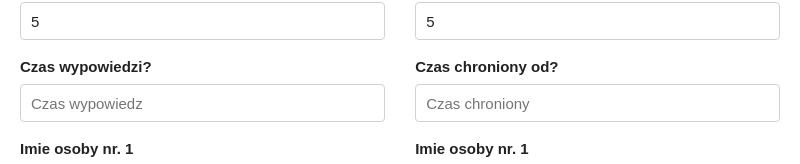
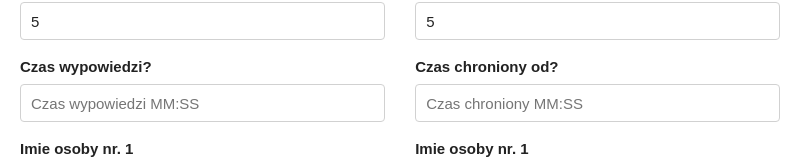
Before and after one commit to mati2251/debate-tool, an Electron app: page index.html in a window 800 px wide. Shown: the part 209-373 px from the top of the page. Drawn offline with Linux system fonts and the light colour scheme.

Commit message:
add MM:SS to time placeholder

```diff
--- a/index.html
+++ b/index.html
@@ -32,12 +32,12 @@
         <div class="row">
             <div class="six columns">
                 <label for="time">Czas wypowiedzi? </label>
-                <input class="u-full-width" type="text" placeholder="Czas wypowiedz" id="time"
+                <input class="u-full-width" type="text" placeholder="Czas wypowiedzi MM:SS" id="time"
                     onkeydown="if (event.keyCode === 13) document.getElementById('blockTime').focus()">
             </div>
             <div class="six columns">
                 <label for="blockTime">Czas chroniony od?</label>
-                <input class="u-full-width" type="text" placeholder="Czas chroniony" id="blockTime"
+                <input class="u-full-width" type="text" placeholder="Czas chroniony MM:SS" id="blockTime"
                     onkeydown="if (event.keyCode === 13) document.getElementById('name-1').focus()">
             </div>
         </div>
```
